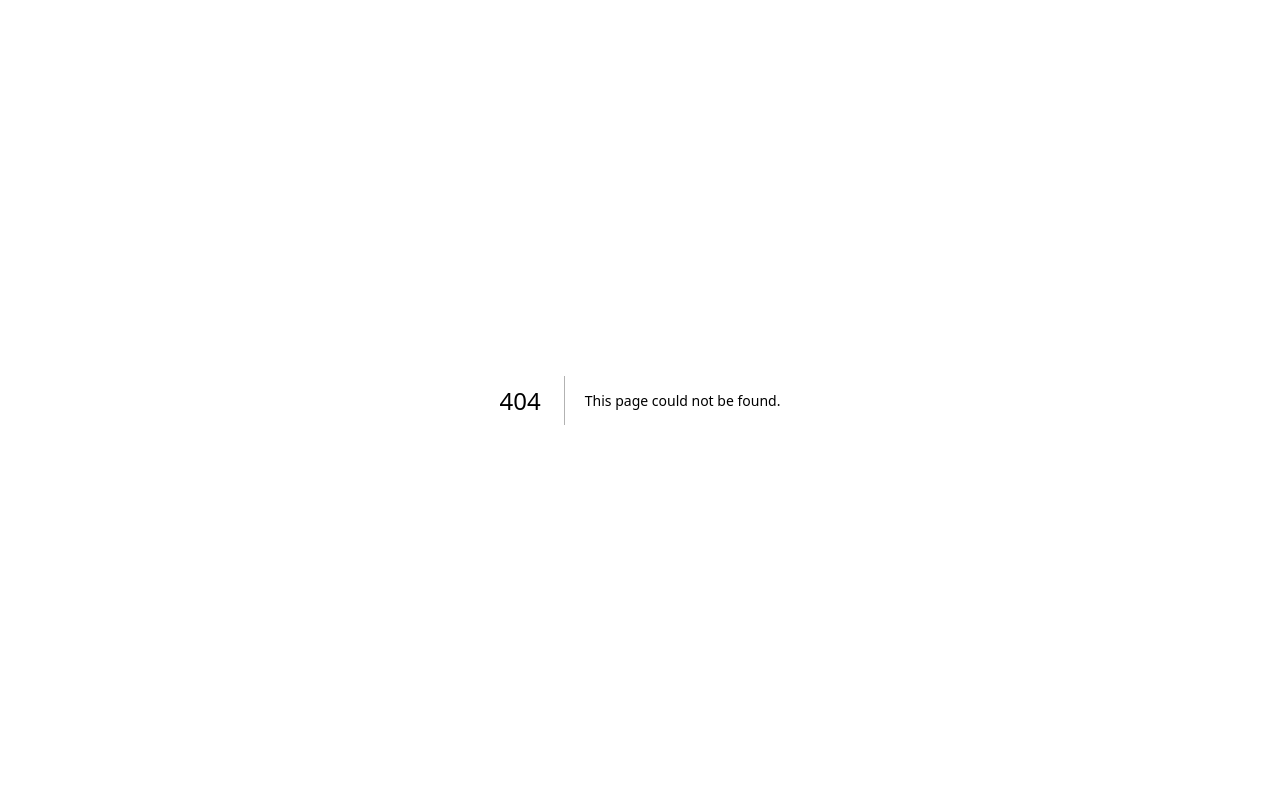
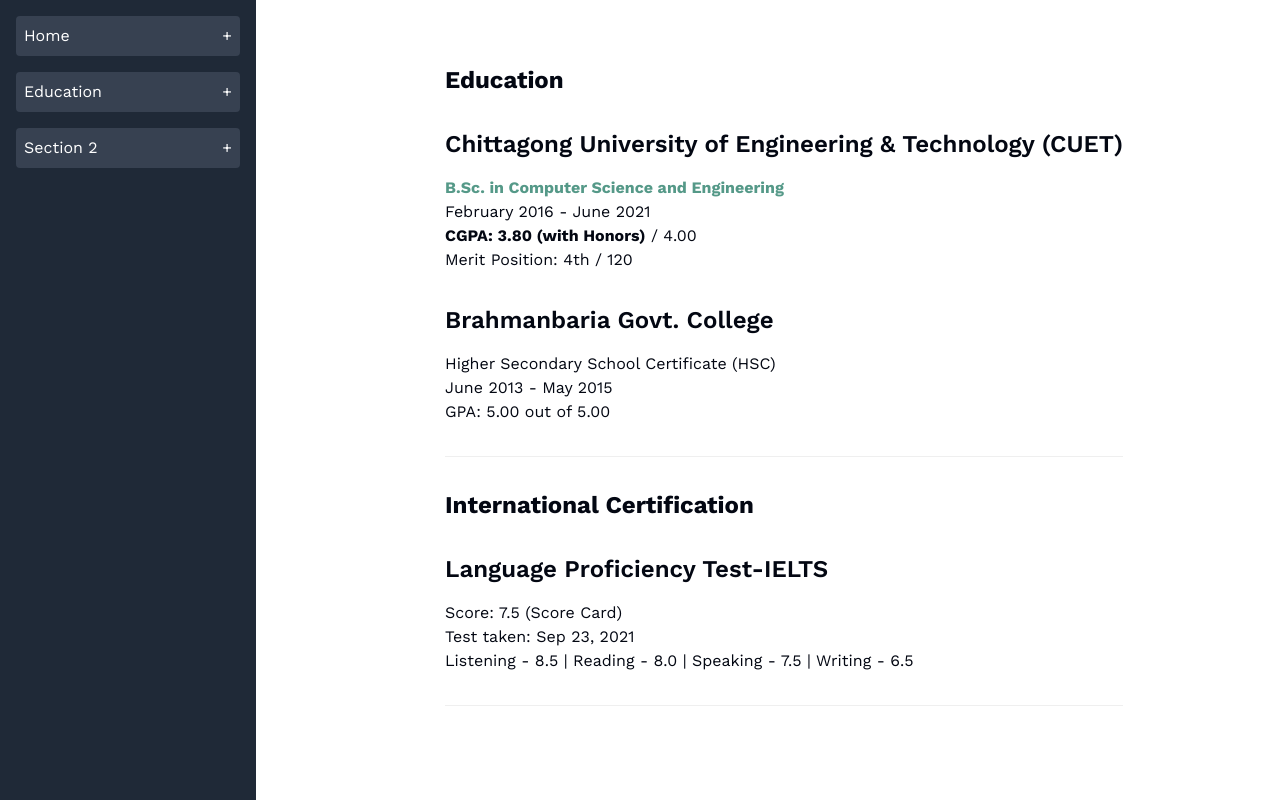
Before and after one commit to Dipon12/dipon-portfolio, a Next.js app: page /education in a window 1280 px wide. Before the commit this address had no page. Built offline with nearby package versions, Linux system fonts and the light colour scheme.

Commit message:
add education settings

```diff
--- /dev/null
+++ b/src/app/education/page.tsx
@@ -0,0 +1,43 @@
+import EducationSection from "@/components/custom/EducationSection";
+
+export default function Education() {
+  const educationItems = [
+    {
+      title: "Chittagong University of Engineering & Technology (CUET)",
+      details: [
+        "<strong class='text-[#559988]'>B.Sc. in Computer Science and Engineering</strong>",
+        "February 2016 - June 2021",
+        "<b>CGPA: 3.80 (with Honors)</b> / 4.00",
+        "Merit Position: 4th / 120",
+      ],
+    },
+    {
+      title: "Brahmanbaria Govt. College",
+      details: [
+        "Higher Secondary School Certificate (HSC)",
+        "June 2013 - May 2015",
+        "GPA: 5.00 out of 5.00",
+      ],
+    },
+  ];
+
+  const certificationItems = [
+    {
+      title: "Language Proficiency Test-IELTS",
+      details: [
+        "Score: 7.5 (Score Card)",
+        "Test taken: Sep 23, 2021",
+        "Listening - 8.5 | Reading - 8.0 | Speaking - 7.5 | Writing - 6.5",
+      ],
+    },
+  ];
+
+  return (
+    <div className="max-w-4xl mx-auto px-4 mt-16">
+      <EducationSection id="education" title="Education" items={educationItems} />
+      <hr className="h-px my-8 bg-[#00000010] border-0 dark:bg-gray-700" />
+      <EducationSection id = 'international-certification' title="International Certification" items={certificationItems} />
+      <hr className="h-px my-8 bg-[#00000010] border-0 dark:bg-gray-700" />
+    </div>
+  );
+}
--- a/src/app/layout.tsx
+++ b/src/app/layout.tsx
@@ -1,7 +1,8 @@
 import type { Metadata } from "next";
 import { Inter } from "next/font/google";
-import {Work_Sans} from "next/font/google";
+import { Work_Sans } from "next/font/google";
 import "./globals.css";
+import Sidebar from "@/components/custom/SideBar";
 
 const workSans = Work_Sans({ subsets: ["latin"] });
 
@@ -15,9 +16,54 @@
 }: Readonly<{
   children: React.ReactNode;
 }>) {
+  const items = [
+    {
+      title: "Home",
+      links: [
+        { label: "Introduction", href: "#introduction" },
+        { label: "About Me", href: "#about-me" },
+      ],
+    },
+    {
+      title: "Education",
+      items: [
+        {
+          title: "Education",
+          links: [
+            { label: "University", href: "#" },
+            { label: "Collage", href: "#" },
+          ],
+        },
+        {
+          title: "Subsection 1.2",
+          items: [
+            {
+              title: "Sub-subsection 1.2.1",
+              links: [
+                { label: "Link 1.2.1.1", href: "#" },
+                { label: "Link 1.2.1.2", href: "#" },
+              ],
+            },
+          ],
+        },
+      ],
+    },
+    {
+      title: "Section 2",
+      links: [
+        { label: "Link 2.1", href: "#" },
+        { label: "Link 2.2", href: "#" },
+      ],
+    },
+  ];
   return (
     <html lang="en">
-      <body className={workSans.className}>{children}</body>
+      <body className={workSans.className}>
+        <div className="flex ">
+          <Sidebar items={items} />
+          {children}
+        </div>
+      </body>
     </html>
   );
 }
--- a/src/app/page.tsx
+++ b/src/app/page.tsx
@@ -47,8 +47,7 @@
   ];
 
   return (
-    <div className="flex ">
-      <Sidebar items={items} />
+
       <div className="flex-1">
         <div id="introduction">
           <ProfileCard />
@@ -57,7 +56,6 @@
           <AboutMe />
         </div>
       </div>
-    </div>
   );
   // return (
   //     <main className="flex min-h-screen flex-col items-center justify-between p-24">
--- /dev/null
+++ b/src/app/work-experince/old_page.tsx
@@ -0,0 +1,108 @@
+import React from 'react';
+
+interface AcademicSectionProps {
+  title: string;
+  dateRange: string;
+  children: React.ReactNode;
+}
+
+export const AcademicSection: React.FC<AcademicSectionProps> = ({ title, dateRange, children }) => {
+  return (
+    <div className="mb-8">
+      <div className="flex justify-between mb-2">
+        <h2 className="text-lg font-semibold">{title}</h2>
+        <span>{dateRange}</span>
+      </div>
+      <div>{children}</div>
+    </div>
+  );
+};
+
+// components/CourseTable.tsx
+
+interface Course {
+  title: string;
+  classSize: string;
+  timing: string;
+}
+
+interface CourseTableProps {
+  courses: Course[];
+}
+
+export const CourseTable: React.FC<CourseTableProps> = ({ courses }) => {
+  return (
+    <table className="w-full text-left text-sm">
+      <thead>
+        <tr>
+          <th>Course title</th>
+          <th>Class Size</th>
+          <th>Timing</th>
+        </tr>
+      </thead>
+      <tbody>
+        {courses.map((course, index) => (
+          <tr key={index} className="border-t">
+            <td>{course.title}</td>
+            <td>{course.classSize}</td>
+            <td>{course.timing}</td>
+          </tr>
+        ))}
+      </tbody>
+    </table>
+  );
+};
+
+// components/RoleSection.tsx
+
+interface RoleSectionProps {
+  roles: string[];
+}
+
+export const RoleSection: React.FC<RoleSectionProps> = ({ roles }) => {
+  return (
+    <ul className="list-disc list-inside text-sm space-y-1">
+      {roles.map((role, index) => (
+        <li key={index}>{role}</li>
+      ))}
+    </ul>
+  );
+};
+
+const WorkExperince = () => {
+    const courses = [
+      { title: 'Structured Programming (C)', classSize: '120', timing: 'Morning (Sat. 9-12)' },
+      { title: 'Structured Programming (Sessional)', classSize: '35', timing: 'Morning (Sat. 12-3)' },
+      { title: 'Compiler Designing', classSize: '120', timing: 'Morning (Sat. 3-6)' },
+      // Add more courses as needed
+    ];
+
+    const lecturerRoles = [
+      'Co-supervising students on MS, BS, and BE theses.',
+      'Machine Learning models using python.',
+      'Teaching in AI research with Natural Language Technologies.',
+    ];
+
+    const mlEngineerRoles = [
+      'Developed machine learning models for English, Arabic, and Urdu languages.',
+      'Led a team of engineers.',
+      'Researching and testing cutting edge technologies.',
+    ];
+
+    return (
+      <div className="container mx-auto p-8 text-gray-800">
+        <AcademicSection title="Lecturer" dateRange="July 2022 - Present">
+          <CourseTable courses={courses} />
+          <RoleSection roles={lecturerRoles} />
+        </AcademicSection>
+
+        <AcademicSection title="Machine Learning Engineer" dateRange="July 2021 - July 2022">
+          <RoleSection roles={mlEngineerRoles} />
+        </AcademicSection>
+
+        {/* Add more sections as needed */}
+      </div>
+    );
+  };
+
+  export default WorkExperince;
--- /dev/null
+++ b/src/components/custom/EducationSection.tsx
@@ -0,0 +1,41 @@
+import React from 'react';
+
+type SingleSectionProps = {
+  title: string;
+  details: string[];
+};
+type SectionProps = {
+    id: string;
+    title: string;
+    items : SingleSectionProps[];
+}
+const SingleSection: React.FC<SingleSectionProps> = ({ title, details }) => {
+    return (
+      <div className="my-8">
+        <h3 className="text-2xl font-semibold mb-4">{title}</h3>
+        <ul className="list-none list-inside mt-2">
+
+        {details.map((item, index) => (
+       <li key={index} dangerouslySetInnerHTML={{ __html: item }} />
+        ))}
+              </ul>
+
+      </div>
+    );
+  };
+const EducationSection:  React.FC<SectionProps> = (props) => {
+    console.log('hello');
+return (
+    <>
+      <h2 className="text-2xl font-bold mb-4">{props.title}</h2>
+      {
+        props.items.map((item, index) => {
+            return <SingleSection title={item.title} details={item.details} />
+})
+    }
+    </>
+)
+}
+
+
+export default EducationSection;
--- a/src/components/custom/SideBar.tsx
+++ b/src/components/custom/SideBar.tsx
@@ -1,3 +1,4 @@
+'use client'
 import React, { useState, useEffect } from "react";
 import { motion, AnimatePresence } from "framer-motion";
 
```
Also changed, not shown: src/app/work-experince/page.tsx (added).
